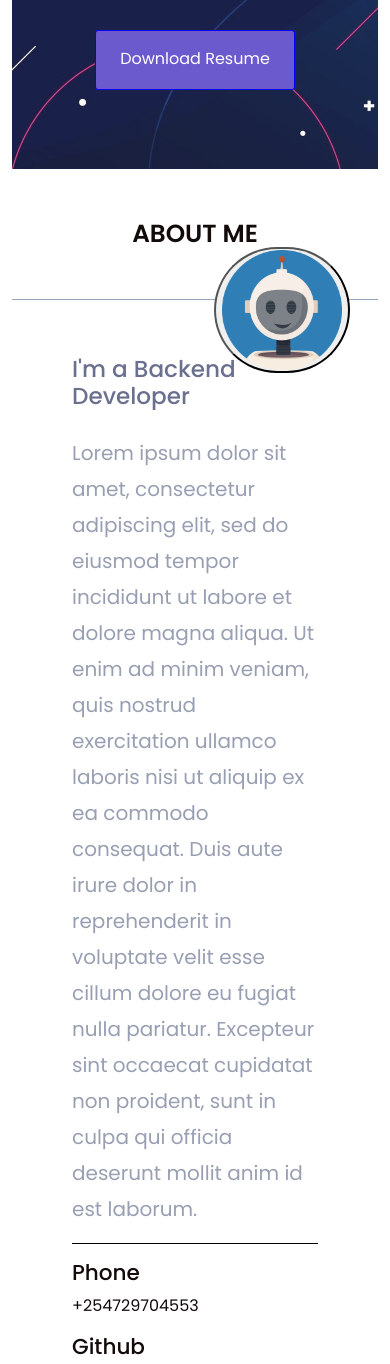
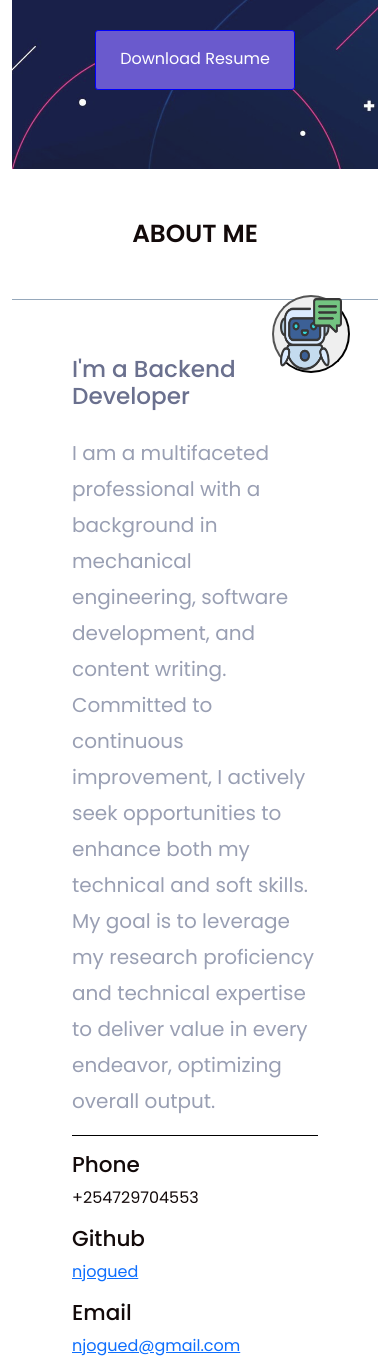
Before and after one commit to njogued/njogued.github.io, a Django app: page / in a window 390 px wide. Shown: the part 431-1795 px from the top of the page. Run offline with Django 4.2, Linux system fonts and the light colour scheme; some libraries are stand-ins or nearby versions.

Commit message:
updated chat icon and fixed responsiveness

```diff
--- a/portfolio/portfolio/settings.py
+++ b/portfolio/portfolio/settings.py
@@ -26,7 +26,7 @@
 # SECURITY WARNING: don't run with debug turned on in production!
 DEBUG = True
 
-ALLOWED_HOSTS = []
+ALLOWED_HOSTS = ["*"]
 
 
 # Application definition
--- a/portfolio/static/styles.css
+++ b/portfolio/static/styles.css
@@ -233,6 +233,7 @@
     right: 50px;
     left: auto;
     bottom: 50px;
+    width: 100%;
 }
 
 .outgoingMessage {
@@ -267,3 +268,17 @@
     width: 15%;
     margin-left: 85%;
 }
+
+@media (max-width: 576px) {
+    #modal-dialog {
+      width: 75%;
+    }
+    .chat-icon {
+        width: 20%;
+        aspect-ratio: 1;
+      }
+      .chat-icon img {
+        width: 100%;
+        height: 100%;
+      }
+  }
--- a/portfolio/templates/home.html
+++ b/portfolio/templates/home.html
@@ -104,14 +104,13 @@
               <div class="col-md-6 py-5">
                 <h3>I'm a Backend Developer</h3>
                 <p id="about-content-text" class="py-3">
-                  Lorem ipsum dolor sit amet, consectetur adipiscing elit, sed
-                  do eiusmod tempor incididunt ut labore et dolore magna aliqua.
-                  Ut enim ad minim veniam, quis nostrud exercitation ullamco
-                  laboris nisi ut aliquip ex ea commodo consequat. Duis aute
-                  irure dolor in reprehenderit in voluptate velit esse cillum
-                  dolore eu fugiat nulla pariatur. Excepteur sint occaecat
-                  cupidatat non proident, sunt in culpa qui officia deserunt
-                  mollit anim id est laborum.
+                  I am a multifaceted professional with a background in
+                  mechanical engineering, software development, and content
+                  writing. Committed to continuous improvement, I actively seek
+                  opportunities to enhance both my technical and soft skills. My
+                  goal is to leverage my research proficiency and technical
+                  expertise to deliver value in every endeavor, optimizing
+                  overall output.
                 </p>
                 <div class="row py-3">
                   <div class="col-lg-4 col-md-6">
@@ -716,7 +715,7 @@
         data-bs-toggle="modal"
         data-bs-target="#chatModal"
       >
-        <img src="../static/chatcircle.png" alt="Chat Icon" />
+        <img src="../static/chatbot1.png" alt="Chat Icon" />
       </button>
       <!-- Modal -->
       <div
```
Also changed, not shown: index.html (+7 -8 lines), portfolio/static/chatbot1.png (added), static/chatbot1.png (added).
